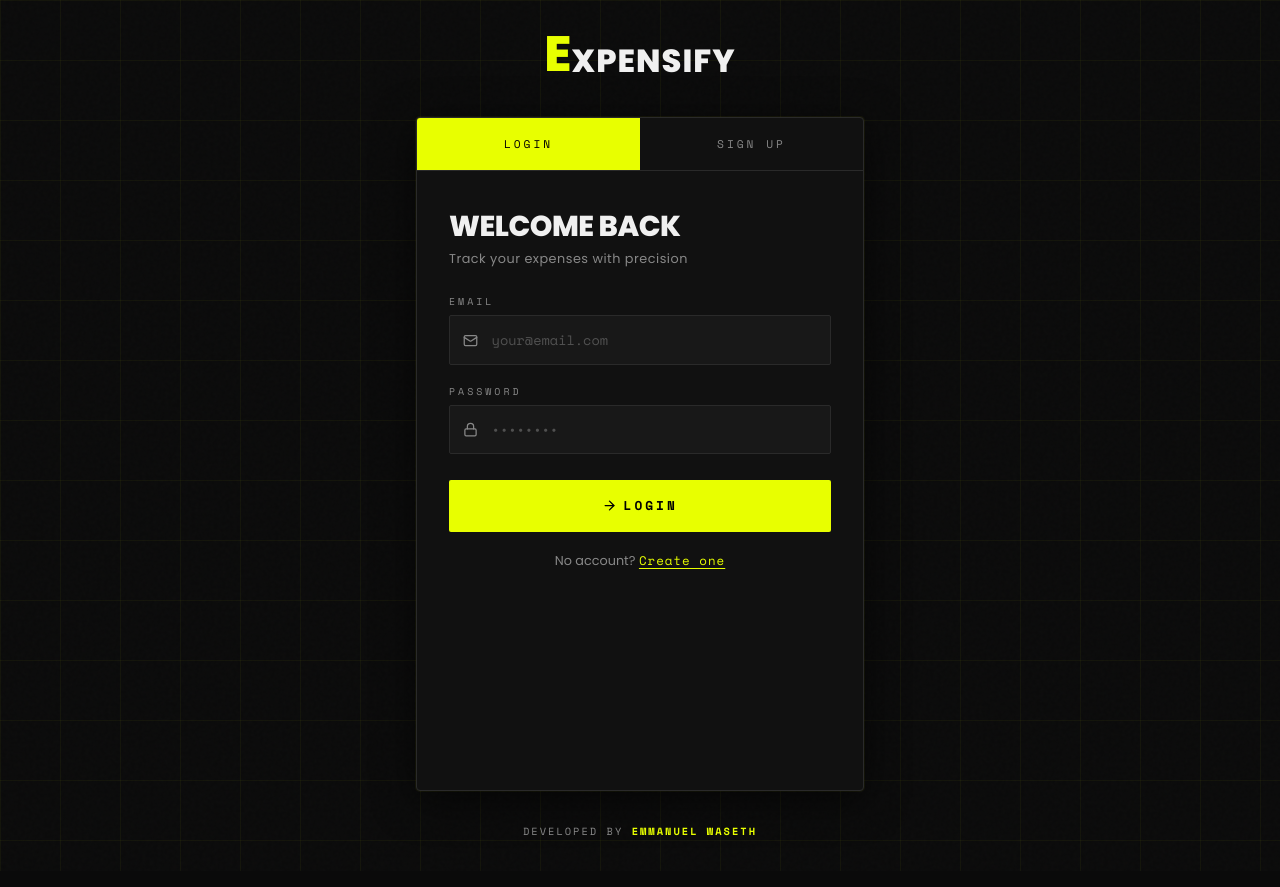
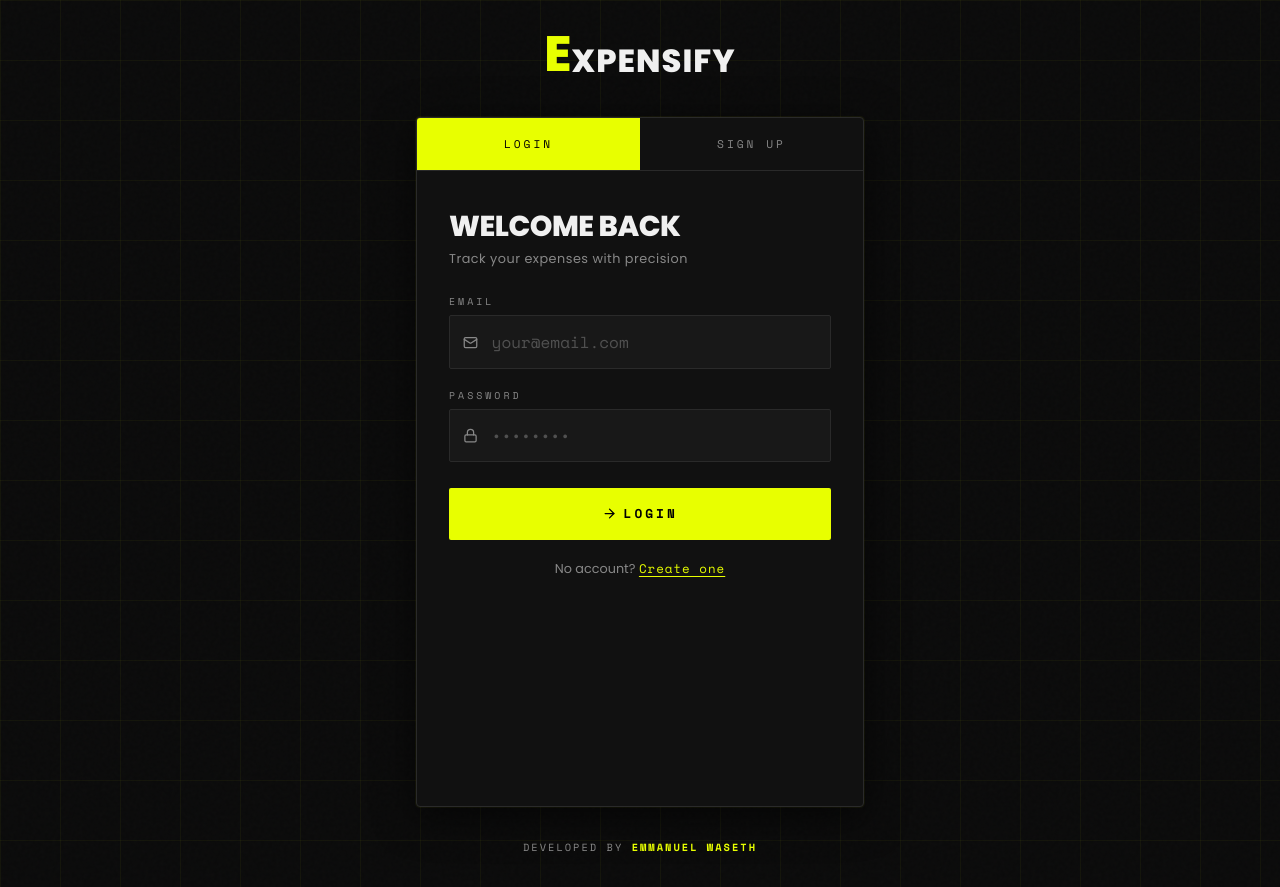
Before and after one commit to Waseth/Expensify-React-version-, a React (Create React App) app in the folder my-app/: page /auth in a window 1280 px wide. Built offline with nearby package versions, Linux system fonts and the light colour scheme; no server answers.

Commit message:
changed auth input to 16px from .85rem

```diff
--- a/my-app/src/pages/AuthPage.css
+++ b/my-app/src/pages/AuthPage.css
@@ -208,7 +208,7 @@
   padding: .85rem 1rem;
   color: var(--text);
   font-family: var(--font-mono);
-  font-size: .85rem;
+  font-size: 16px;
   outline: none;
   transition: border-color .2s, box-shadow .2s;
   width: 100%;
```
